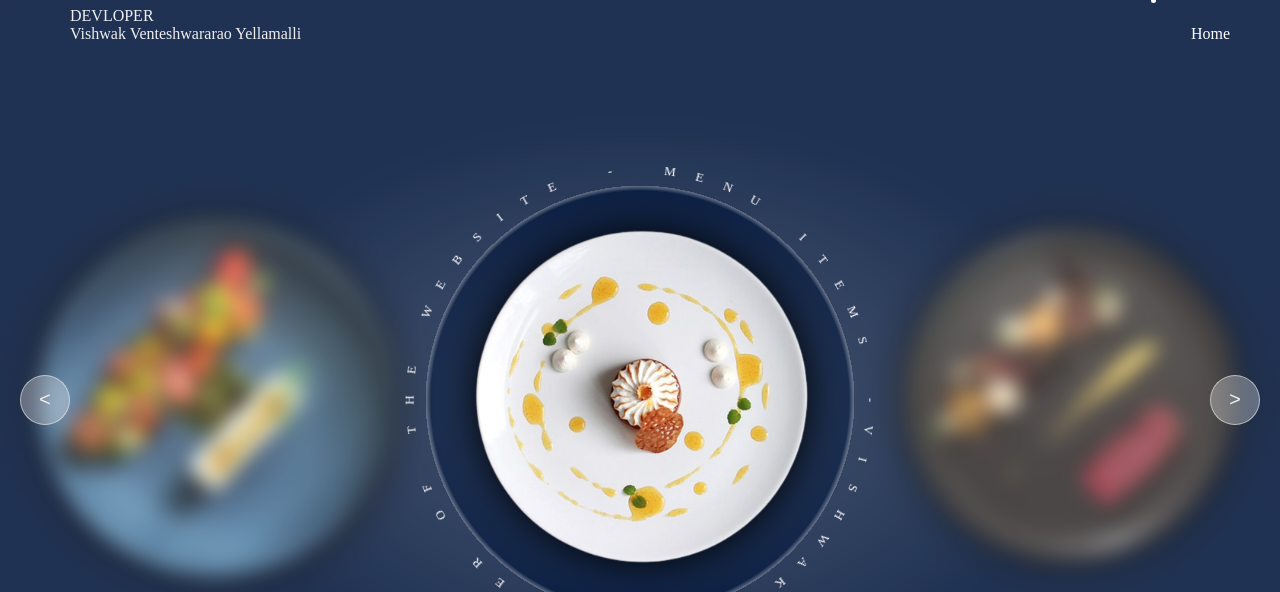
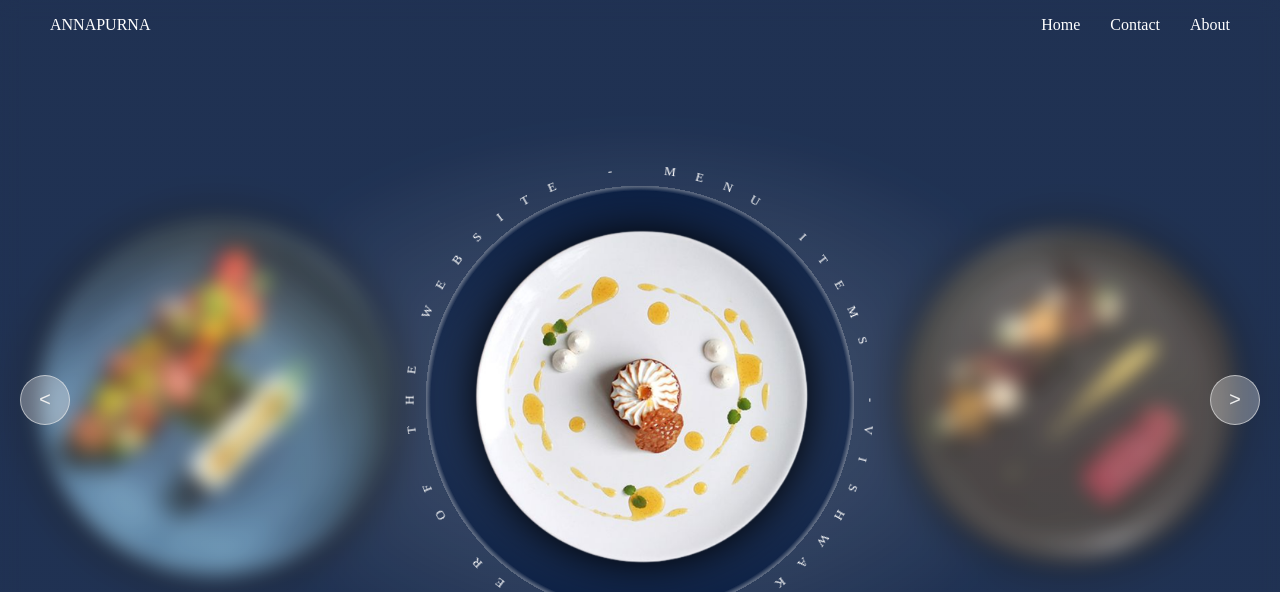
Before and after one commit to codewithvishwak/IBM_project, a plain HTML site: page index.html in a window 1280 px wide. Shown: the top 592 px of the page. Drawn offline with Linux system fonts and the light colour scheme.

Commit message:
Update index.html

```diff
--- a/index.html
+++ b/index.html
@@ -9,14 +9,14 @@
 <body>
 
     <header>
-    <div style="font-family: Poppins; color: #eee; padding: 20px;">
-       DEVLOPER<br> Vishwak Venteshwararao Yellamalli
-    </div>
-    <div>
-        <li>
-            <ol>Home</ol>
-        </li>
-    </div>
+    <div>ANNAPURNA</div>
+    <nav>
+    <ul>
+        <li>Home</li>
+        <li>Contact</li>
+        <li>About</li>
+    </ul>
+    </nav>
     </header>
     <div class="slider">
 
@@ -43,9 +43,9 @@
         </div>
 
         <div class="content">
-            <div>menu</div>
+            <div>Menu</div>
             <div>restaurant</div>
-            <button>See More</button>
+            <a href="index1.html"><button>See More</button></a>
         </div>
 
         <div class="arow">
```
